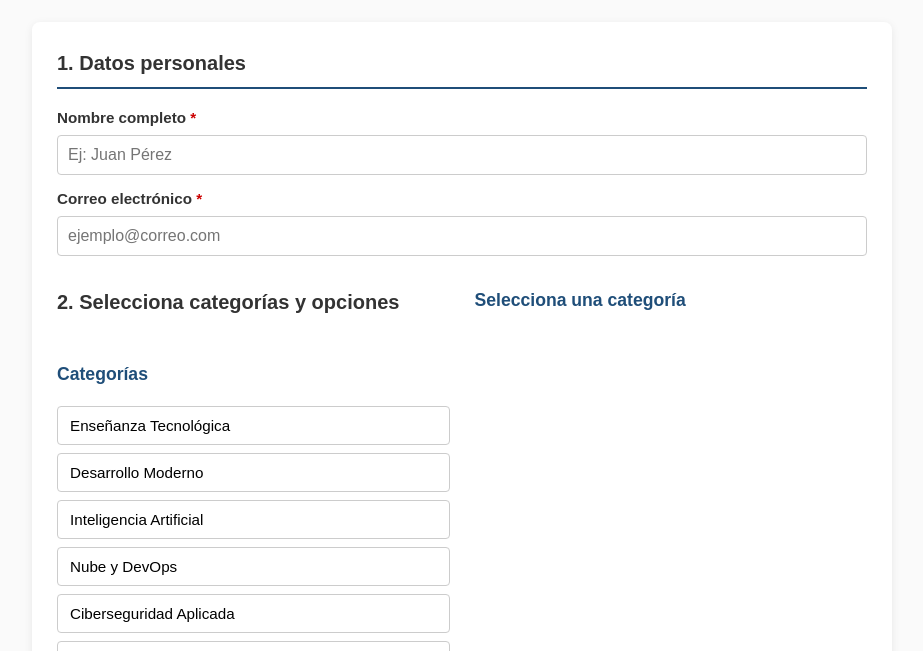
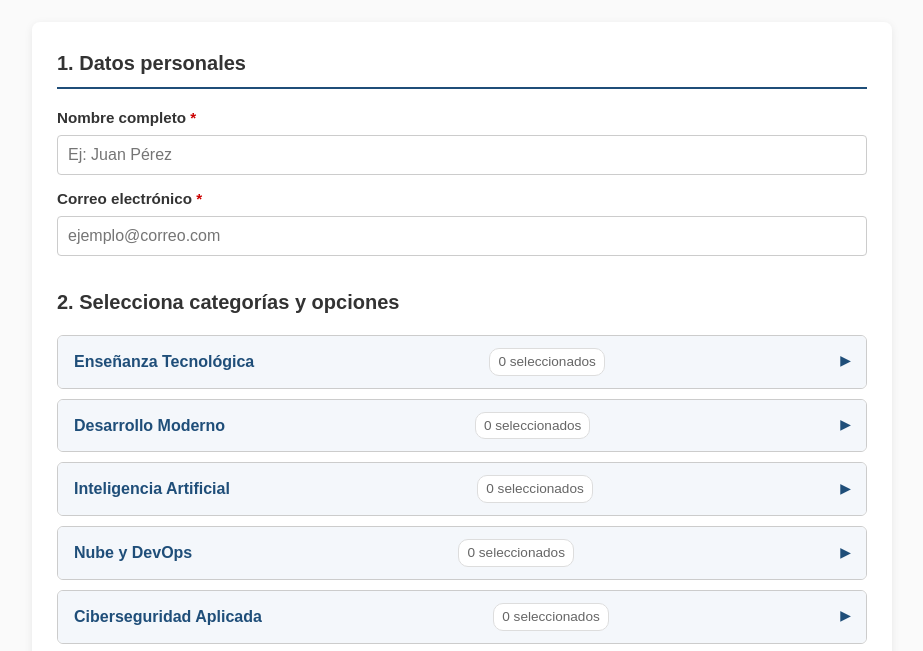
Before and after one commit to maestroanduaga/encuestacapacitacion, a plain HTML site: page index.html in a window 1280 px wide. Shown: the part 135-786 px from the top of the page, without its empty margins (178-1101 px from the left). Drawn offline with Linux system fonts and the light colour scheme.

Commit message:
pagina encuesta ñistad

```diff
--- a/css/style.css
+++ b/css/style.css
@@ -277,3 +277,74 @@ tr:nth-child(even) {
 tr:hover {
   background: #f0f7ff;
 }
+
+/* Acordeón de categorías */
+.lista-categorias-acordeon {
+  display: flex;
+  flex-direction: column;
+  gap: 10px;
+}
+
+.categoria-detalle {
+  border: 1px solid #ccc;
+  border-radius: 6px;
+  overflow: hidden;
+}
+
+.categoria-summary {
+  padding: 12px 16px;
+  background: #f4f7fb;
+  cursor: pointer;
+  font-weight: 700;
+  color: #1f4e79;
+  font-size: 1rem;
+  display: flex;
+  justify-content: space-between;
+  align-items: center;
+  list-style: none;
+}
+
+.categoria-summary::-webkit-details-marker {
+  display: none;
+}
+
+.categoria-summary::after {
+  content: '▶';
+  font-size: 0.8rem;
+  color: #1f4e79;
+}
+
+.categoria-detalle[open] .categoria-summary::after {
+  content: '▼';
+}
+
+.categoria-contador {
+  font-weight: 400;
+  font-size: 0.85rem;
+  color: #666;
+  background: #fff;
+  padding: 2px 8px;
+  border-radius: 10px;
+  border: 1px solid #ddd;
+}
+
+.categoria-opciones {
+  padding: 12px 16px 16px 16px;
+  display: flex;
+  flex-direction: column;
+  gap: 6px;
+  background: #fff;
+}
+
+.opcion-label {
+  display: flex;
+  align-items: center;
+  gap: 8px;
+  font-size: 0.95rem;
+  cursor: pointer;
+}
+
+.opcion-label input {
+  margin: 0;
+  width: auto;
+}
--- a/index.html
+++ b/index.html
@@ -26,18 +26,9 @@
 </form>
 </section>
 
-<section class="dos-columnas" id="seccion-categorias">
+<section class="full-width" id="seccion-categorias">
 <h2>2. Selecciona categorías y opciones</h2>
-
-<div class="columna opciones-col">
-<h3 id="titulo-opciones">Selecciona una categoría</h3>
-<div id="lista-opciones" class="lista-opciones"></div>
-</div>
-
-<div class="columna categorias-col">
-<h3>Categorías</h3>
-<div id="lista-categorias" class="lista-categorias"></div>
-</div>
+<div id="lista-categorias-acordeon" class="lista-categorias-acordeon"></div>
 </section>
 
 <section class="full-width" id="seccion-cursos-personalizados">
@@ -67,14 +58,11 @@ const app = initializeApp(firebaseConfig);
 const db = getFirestore(app);
 
 // Estado
-let categoriaSeleccionada = null;
 let opcionesSeleccionadas = new Set();
 let cursosPersonales = new Set();
 
 // Elementos DOM
-const listaCategorias = document.getElementById('lista-categorias');
-const listaOpciones = document.getElementById('lista-opciones');
-const tituloOpciones = document.getElementById('titulo-opciones');
+const listaAcordeon = document.getElementById('lista-categorias-acordeon');
 const inputNuevoCurso = document.getElementById('nuevo-curso');
 const btnAgregar = document.getElementById('btn-agregar');
 const listaCursosSel = document.getElementById('lista-cursos-seleccionados');
@@ -83,33 +71,22 @@ const mensaje = document.getElementById('mensaje');
 const nombreInput = document.getElementById('nombre');
 const emailInput = document.getElementById('email');
 
-// Renderizar categorías
 function renderCategorias() {
-  listaCategorias.innerHTML = '';
+  listaAcordeon.innerHTML = '';
   CATEGORIAS.forEach(cat => {
-    const btn = document.createElement('button');
-    btn.type = 'button';
-    btn.className = 'cat-btn' + (categoriaSeleccionada === cat.id ? ' activo' : '');
-    btn.textContent = cat.nombre;
-    btn.onclick = () => seleccionarCategoria(cat.id);
-    listaCategorias.appendChild(btn);
-  });
-}
+    const detalle = document.createElement('details');
+    detalle.className = 'categoria-detalle';
 
-function seleccionarCategoria(id) {
-  categoriaSeleccionada = id;
-  renderCategorias();
-  renderOpciones();
-}
+    const resumen = document.createElement('summary');
+    resumen.className = 'categoria-summary';
+    resumen.innerHTML = `
+      <span class="categoria-nombre">${cat.nombre}</span>
+      <span class="categoria-contador">0 seleccionados</span>
+    `;
 
-function renderOpciones() {
-  listaOpciones.innerHTML = '';
-  if (!categoriaSeleccionada) {
-    tituloOpciones.textContent = 'Selecciona una categoría';
-    return;
-  }
-  const cat = CATEGORIAS.find(c => c.id === categoriaSeleccionada);
-  tituloOpciones.textContent = `Opciones de: ${cat.nombre}`;
+    const contenedorOpciones = document.createElement('div');
+    contenedorOpciones.className = 'categoria-opciones';
+
     cat.opciones.forEach(op => {
       const label = document.createElement('label');
       label.className = 'opcion-label';
@@ -120,11 +97,29 @@ function renderOpciones() {
       checkbox.onchange = () => {
         if (checkbox.checked) opcionesSeleccionadas.add(op);
         else opcionesSeleccionadas.delete(op);
+        actualizarContador(cat.id, resumen.querySelector('.categoria-contador'));
       };
       label.appendChild(checkbox);
       label.appendChild(document.createTextNode(' ' + op));
-    listaOpciones.appendChild(label);
+      contenedorOpciones.appendChild(label);
     });
+
+    detalle.appendChild(resumen);
+    detalle.appendChild(contenedorOpciones);
+    listaAcordeon.appendChild(detalle);
+
+    actualizarContador(cat.id, resumen.querySelector('.categoria-contador'));
+  });
+}
+
+function actualizarContador(catId, spanContador) {
+  const cat = CATEGORIAS.find(c => c.id === catId);
+  if (!cat || !spanContador) return;
+  let seleccionados = 0;
+  cat.opciones.forEach(op => {
+    if (opcionesSeleccionadas.has(op)) seleccionados++;
+  });
+  spanContador.textContent = `${seleccionados} seleccionados`;
 }
 
 function renderCursosPersonales() {
@@ -171,11 +166,15 @@ btnEnviar.onclick = async () => {
     mensaje.style.color = '#c00';
     return;
   }
-  if (!categoriaSeleccionada) {
-    mensaje.textContent = 'Selecciona al menos una categoría.';
+  if (opcionesSeleccionadas.size === 0) {
+    mensaje.textContent = 'Selecciona al menos una opción de curso.';
     mensaje.style.color = '#c00';
     return;
   }
+
+  const categoriasConSeleccion = CATEGORIAS.filter(cat =>
+    cat.opciones.some(op => opcionesSeleccionadas.has(op))
+  ).map(cat => cat.id);
 
   btnEnviar.disabled = true;
   btnEnviar.textContent = 'Enviando...';
@@ -184,7 +183,8 @@ btnEnviar.onclick = async () => {
     await addDoc(collection(db, 'respuestas'), {
       nombre,
       email,
-      categoria: categoriaSeleccionada,
+      categoria: categoriasConSeleccion[0] || null,
+      categorias: categoriasConSeleccion,
       opciones: Array.from(opcionesSeleccionadas),
       cursosPersonales: Array.from(cursosPersonales),
       fecha: serverTimestamp()
@@ -192,11 +192,9 @@ btnEnviar.onclick = async () => {
     mensaje.textContent = '¡Gracias! Tus datos se enviaron correctamente.';
     mensaje.style.color = '#080';
     document.getElementById('form-datos').reset();
-    categoriaSeleccionada = null;
     opcionesSeleccionadas.clear();
     cursosPersonales.clear();
     renderCategorias();
-    renderOpciones();
     renderCursosPersonales();
   } catch (error) {
     console.error(error);
@@ -210,7 +208,6 @@ btnEnviar.onclick = async () => {
 
 // Inicializar
 renderCategorias();
-renderOpciones();
 renderCursosPersonales();
 </script>
 
```
Lines whose indentation alone changed are shown as unchanged.
